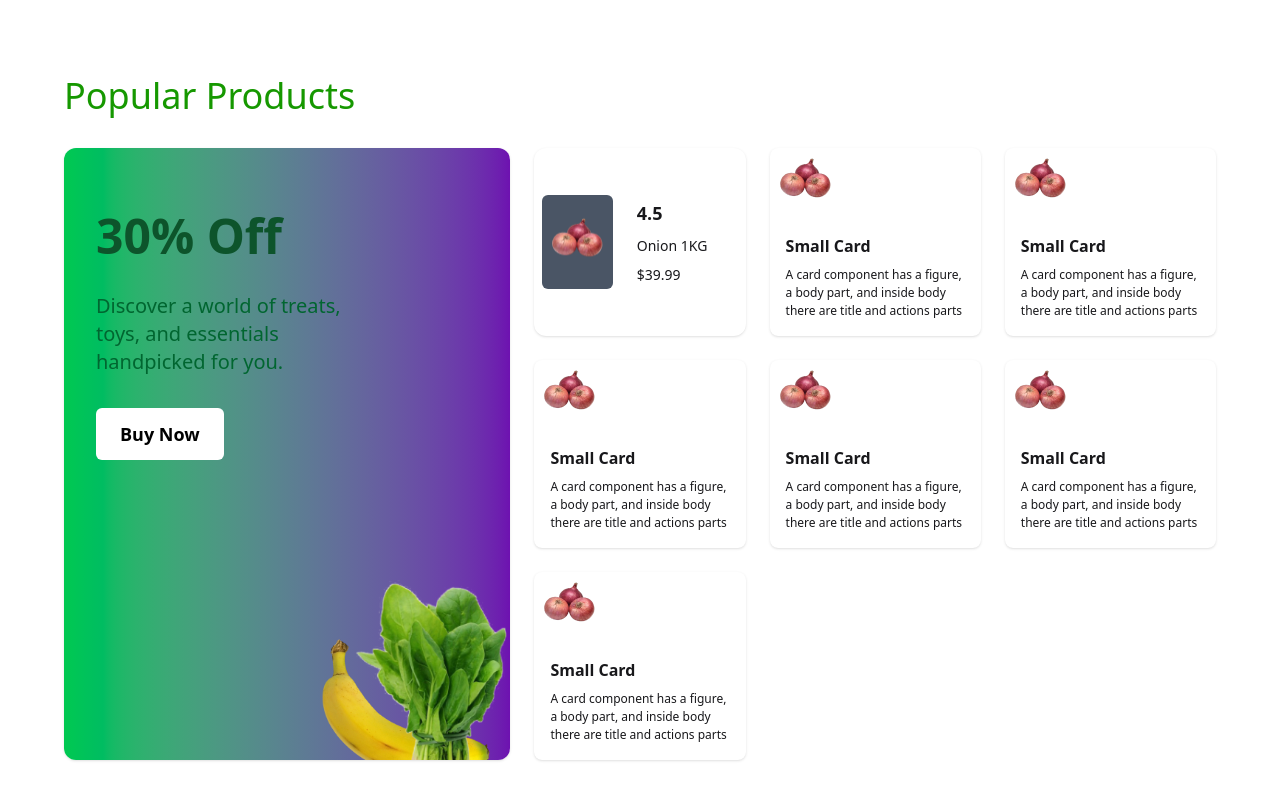
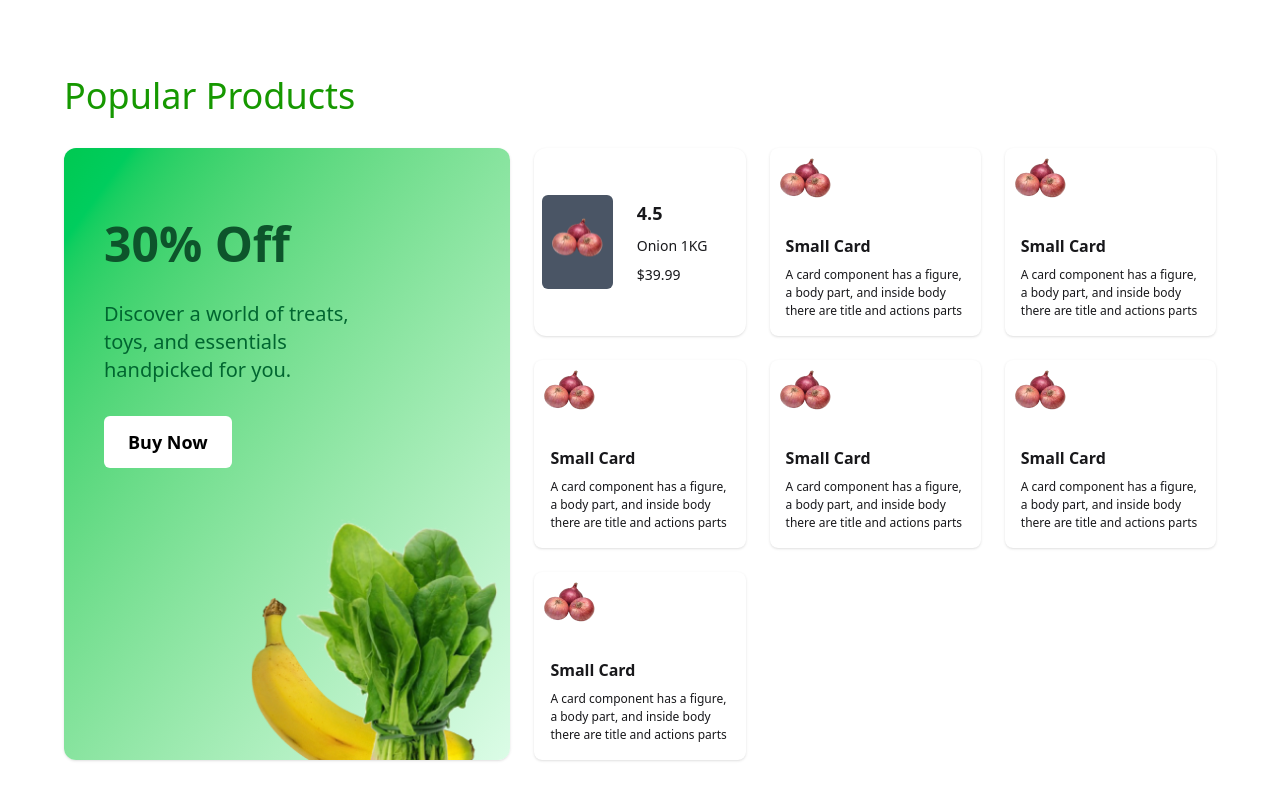
Before and after one commit to thinkGrow/groceries, a website: page index.html in a window 1280 px wide. Shown: the part 1429-2229 px from the top of the page. Drawn offline with nearby package versions, Linux system fonts and the light colour scheme.

Commit message:
popular product section big card style

```diff
--- a/index.html
+++ b/index.html
@@ -197,8 +197,8 @@
                     </div> -->
 
                     <!-- card1 BIG -->
-                    <div class="bg-gradient-to-r from-green-500 to-purple-800
-                        shadow-sm row-span-3 col-span-2 p-8 relative rounded-xl">
+                    <div class="bg-gradient-to-br from-green-500 to-green-100
+                        shadow-sm row-span-3 col-span-2 p-10 relative rounded-xl">
                         <!-- Text content -->
                         <div class="flex flex-col gap-8 h-full pt-8 pr-24">
                             <h2 class="text-green-900 text-5xl font-bold">30% Off</h2>
@@ -212,7 +212,7 @@
                         </div>
 
                         <!-- Image positioned in bottom right -->
-                        <div class="absolute bottom-0 right-0 w-1/2 max-w-[200px]">
+                        <div class="absolute bottom-0 right-2 w-[60%]">
                             <img class="w-full h-auto object-contain" src="images/vegetable-offer.png"
                                 alt="Vegetables Offer">
                         </div>
```
